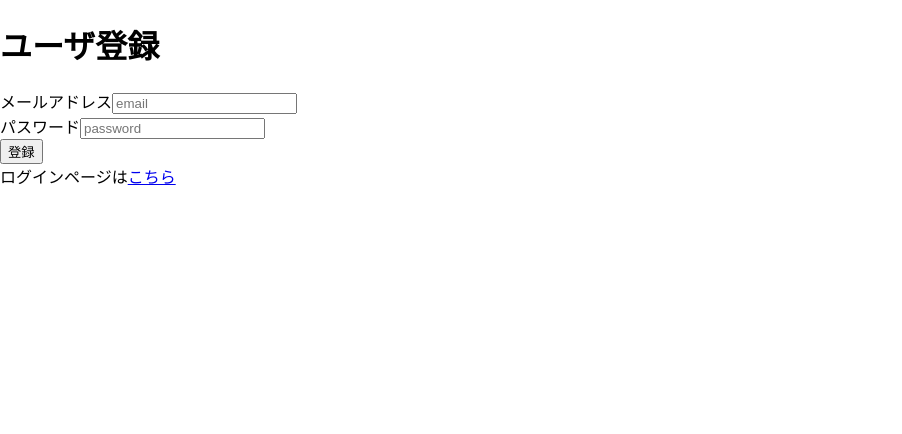
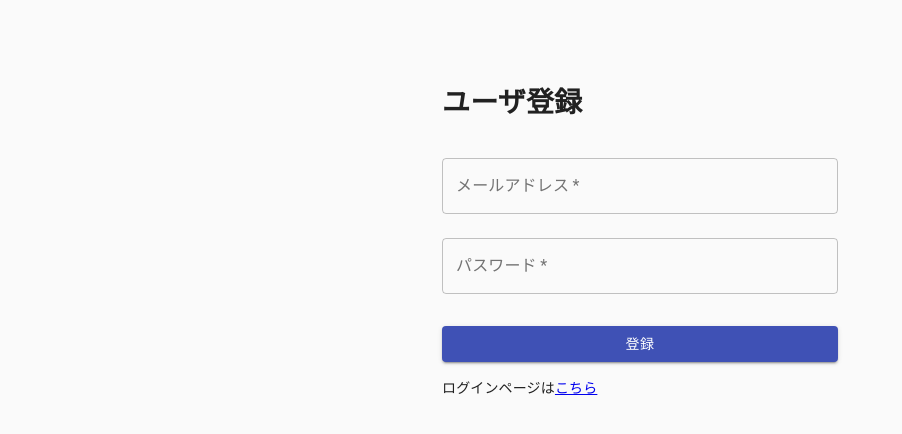
Before and after one commit to KeitaUenishi/chatApp, a React (Create React App) app: page /signup in a window 1280 px wide. Shown: the top 434 px of the page, without its empty margins (0-902 px from the left). Built offline with nearby package versions, Linux system fonts and the light colour scheme; no server answers.

Commit message:
add Google Authentication

```diff
--- a/src/components/SignIn.js
+++ b/src/components/SignIn.js
@@ -9,7 +9,7 @@ import Typography from '@material-ui/core/Typography';
 import { makeStyles } from '@material-ui/core/styles';
 import Container from '@material-ui/core/Container';
 
-import { auth } from '../firebase';
+import { auth, provider } from '../firebase';
 import { Link, useHistory } from 'react-router-dom';
 
 function Copyright() {
@@ -71,6 +71,15 @@ export const SignIn = ({ setName }) => {
     }
   };
 
+  const handleSubmitOnGoogle = async (event) => {
+    try{
+      await auth.signInWithPopup(provider);
+      history.push('/');
+    } catch (error){
+      setError(error.message);
+    }
+  }
+
   useEffect(() => {
     const disabled = string === '';
     setDisabled(disabled)
@@ -129,6 +138,7 @@ export const SignIn = ({ setName }) => {
             id="password"
             label="パスワード"
             name="password"
+            type="password"
           />
 
           <Button
@@ -141,7 +151,18 @@ export const SignIn = ({ setName }) => {
           >
             ログイン
           </Button>
+
         </form>
+        <Button
+          type="button"
+          fullWidth
+          variant="contained"
+          color="primary"
+          className={classes.submit}
+          onClick={handleSubmitOnGoogle}
+        >
+          Googleでログイン
+        </Button>
       </div>
       <div>
         ユーザー登録は<Link to={'/signup'}>こちら</Link>から
--- a/src/components/SignUp.js
+++ b/src/components/SignUp.js
@@ -1,13 +1,41 @@
 import React, { useRef, useState } from 'react';
 import { Link, useHistory } from 'react-router-dom';
 import Typography from '@material-ui/core/Typography';
+import TextField from '@material-ui/core/TextField';
+import CssBaseline from '@material-ui/core/CssBaseline';
+import Container from '@material-ui/core/Container';
+import { makeStyles } from '@material-ui/core/styles';
+import Button from '@material-ui/core/Button';
+
 import { auth } from '../firebase';
 
+const useStyles = makeStyles((theme) => ({
+  paper: {
+    marginTop: theme.spacing(8),
+    display: 'flex',
+    flexDirection: 'column',
+    alignItems: 'center',
+  },
+  avatar: {
+    margin: theme.spacing(1),
+    backgroundColor: theme.palette.secondary.main,
+  },
+  form: {
+    width: '100%', // Fix IE 11 issue.
+    marginTop: theme.spacing(1),
+  },
+  submit: {
+    margin: theme.spacing(3, 0, 2),
+  },
+}));
+
 export const SignUp = () => {
-  const emailRef = useRef(null);
-  const passwordRef = useRef(null);
+  const classes = useStyles();
   const history = useHistory();
+  const [email, setEmail] = useState('');
+  const [password, setPassword] = useState('');
   const [error, setError] = useState('');
+  const [isComposed, setIsComposed] = useState(false);
 
   const handleSubmit = async (event) => {
     event.preventDefault();
@@ -25,33 +53,71 @@ export const SignUp = () => {
   };
 
   return (
-    <div>
+    <Container component="main" maxWidth="xs">
+      <CssBaseline>
+        <div className={classes.paper}>
+
+        </div>
         <h1>ユーザ登録</h1>
         {error && <Typography style={{ color: 'red' }} component="h3" variant="h6">{error}</Typography>}
-      <form onSubmit={handleSubmit}>
-        <div>
-          <label>メールアドレス</label>
-          <input
+        <form className={classes.form} onSubmit={handleSubmit}>
+          <TextField
+            variant="outlined"
+            margin="normal"
+            required
+            fullWidth
+            id="email"
+            label="メールアドレス"
             name="email"
-            type="email"
-            placeholder="email"
+            onChange={(e) => setEmail(e.target.value)}
+            onKeyDown={(e) => {
+              if(isComposed) return;
+
+              if(e.key === 'Enter'){
+                setEmail(e.target.value);
+                e.preventDefault();
+              }
+            }}
+            onCompositionStart={() => {setIsComposed(true)}}
+            onCompositionEnd={() => {setIsComposed(false)}}
           />
-        </div>
-        <div>
-          <label>パスワード</label>
-          <input
+
+          <TextField
+            variant="outlined"
+            margin="normal"
+            required
+            fullWidth
+            id="password"
+            label="パスワード"
             name="password"
             type="password"
-            placeholder="password"
+            onChange={(e) => setPassword(e.target.value)}
+            onKeyDown={(e) => {
+              if(isComposed) return;
+
+              if(e.key === 'Enter'){
+                setPassword(e.target.value);
+                e.preventDefault();
+              }
+            }}
+            onCompositionStart={() => {setIsComposed(true)}}
+            onCompositionEnd={() => {setIsComposed(false)}}
           />
-        </div>
-        <div>
-          <button>登録</button>
-        </div>
+
+          <Button
+            type="submit"
+            fullWidth
+            variant="contained"
+            color="primary"
+            className={classes.submit}
+          >
+            登録
+          </Button>
           <div>
             ログインページは<Link to={'/login'}>こちら</Link>
           </div>
         </form>
-    </div>
+      </CssBaseline>
+    </Container>
   );
 }
--- a/src/firebase.js
+++ b/src/firebase.js
@@ -1,5 +1,6 @@
 
 import firebase from "firebase";
+import 'firebase/auth'
 
 const {
   REACT_APP_FIREBASE_API_KEY,
@@ -27,4 +28,6 @@ export const pushMessage = ({ name, text }) => {
   messagesRef.push({ name, text });
 }
 
+export const provider = new firebase.auth.GoogleAuthProvider();
+
 export const auth = firebase.auth();
```
Lines whose indentation alone changed are shown as unchanged.
